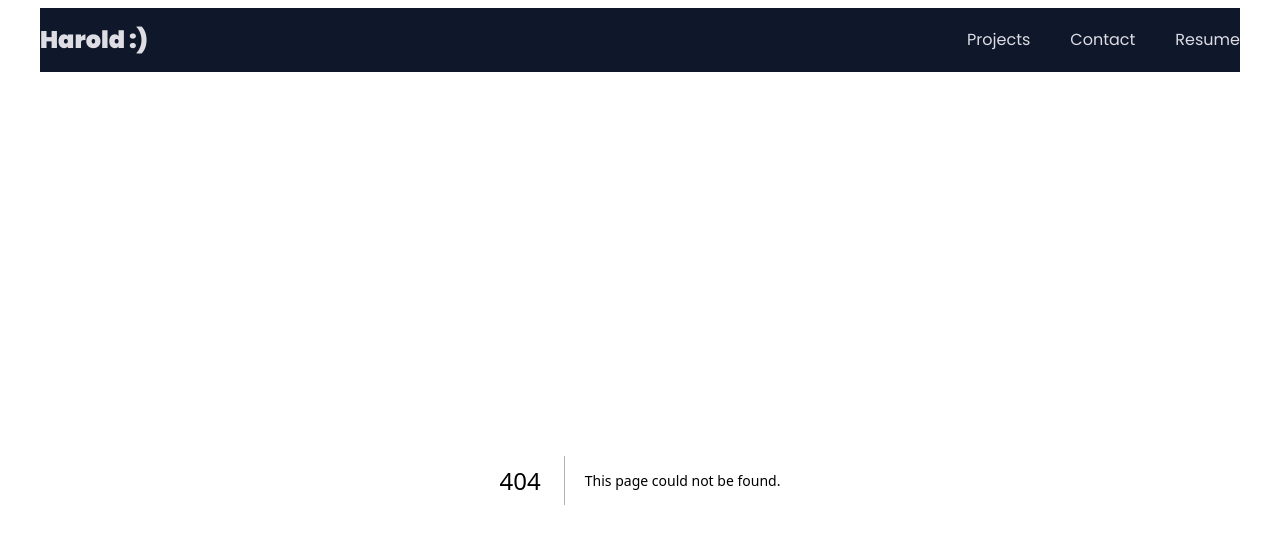
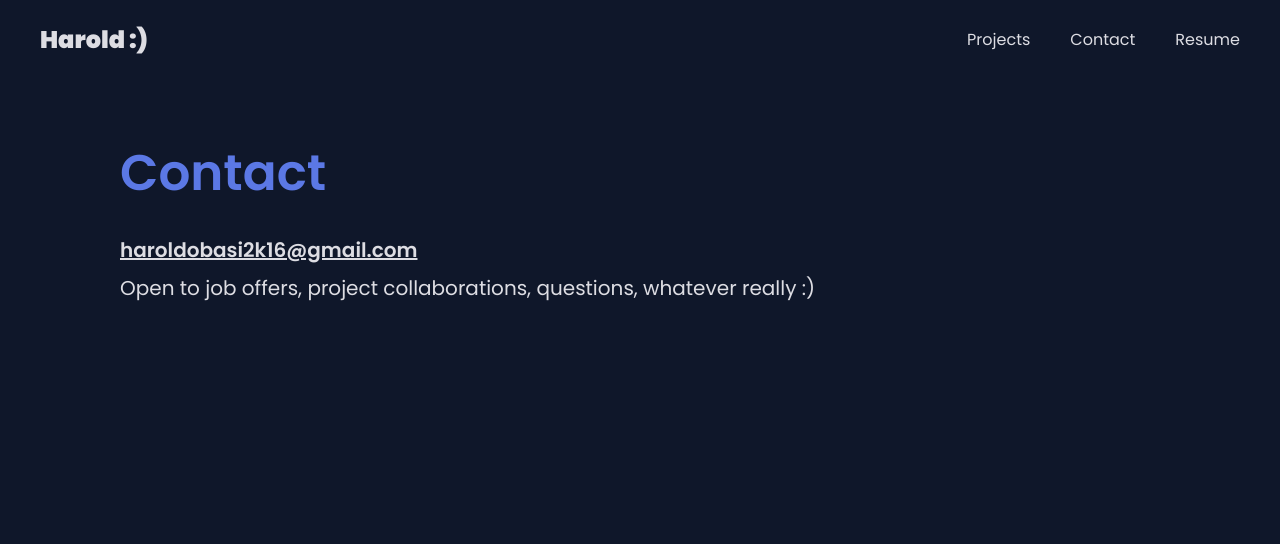
Before and after one commit to HaroldObasi/portfolio, a Next.js app: page /contact in a window 1280 px wide. Before the commit this address had no page. Shown: the top 544 px of the page. Built offline with nearby package versions, Linux system fonts and the light colour scheme.

Commit message:
contact page

```diff
--- /dev/null
+++ b/src/pages/contact/index.tsx
@@ -0,0 +1,58 @@
+import React from "react";
+import Typography from "@mui/material/Typography";
+import Box from "@mui/material/Box";
+import Link from "next/link";
+
+const index = () => {
+  return (
+    <Box
+      height="100%"
+      paddingX={{
+        xs: 2,
+        md: 5,
+        lg: 10,
+      }}
+      marginTop={5}
+    >
+      <Typography
+        color="text.primary"
+        fontWeight="600"
+        paddingTop={2}
+        sx={{
+          fontSize: "50px",
+        }}
+      >
+        Contact
+      </Typography>
+      <Link href="mailto:haroldobasi2k16@gmail.com">
+        <Typography
+          color="grey.500"
+          fontWeight="600"
+          marginTop={3}
+          sx={{
+            "&:hover": {
+              color: (theme) => theme.palette.grey[400],
+            },
+            fontSize: 20,
+            transition: "ease-in-out 0.2s",
+            textDecoration: "underline",
+          }}
+        >
+          haroldobasi2k16@gmail.com
+        </Typography>
+      </Link>
+      <Typography
+        marginTop={1}
+        color="grey.500"
+        sx={{
+          fontSize: 20,
+        }}
+      >
+        Open to job offers, project collaborations, questions, whatever really
+        :)
+      </Typography>
+    </Box>
+  );
+};
+
+export default index;
```
